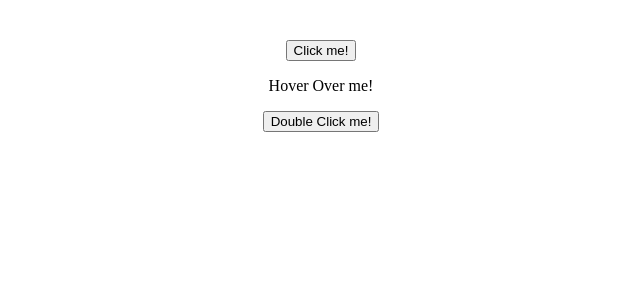
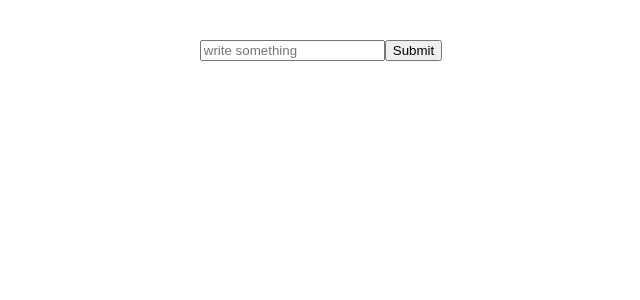
Before and after one commit to abhaytiwaricode/ReactJs-Practice-Code, a React (Vite) app in the folder basic-react-app/: page / in a window 1280 px wide. Shown: the top 300 px of the page, without its empty margins (319-959 px from the left). Built offline with nearby package versions, Linux system fonts and the light colour scheme.

Commit message:
Event Object

```diff
--- a/basic-react-app/src/App.jsx
+++ b/basic-react-app/src/App.jsx
@@ -1,11 +1,11 @@
 import './App.css';
-import Button from "./components/Button.jsx";
+import Form from "./components/Form.jsx";
 
 
 function App() {
     return (
         <>
-            <Button />
+            <Form />
         </>
     );
 }
--- a/basic-react-app/src/components/Button.jsx
+++ b/basic-react-app/src/components/Button.jsx
@@ -1,13 +1,14 @@
-function  printHello() {
-    console.log("Hello!")
+function  printHello(event) {
+    console.log(event);
+    console.log("Hello!");
 }
 
 function  printBye() {
-    console.log("Bye!")
+    console.log("Bye!");
 }
 
 function  printClick() {
-    console.log("Double Clicked!")
+    console.log("Double Clicked!");
 }
 
 export default function Button() {
--- /dev/null
+++ b/basic-react-app/src/components/Form.jsx
@@ -0,0 +1,13 @@
+function handleSubmitForm(event) {
+    event.preventDefault();
+    console.log("form was submitted");
+}
+
+export default function Form() {
+    return (
+        <form onSubmit={handleSubmitForm}>
+            <input placeholder="write something"/>
+            <button>Submit</button>
+        </form>
+    );
+}
```
